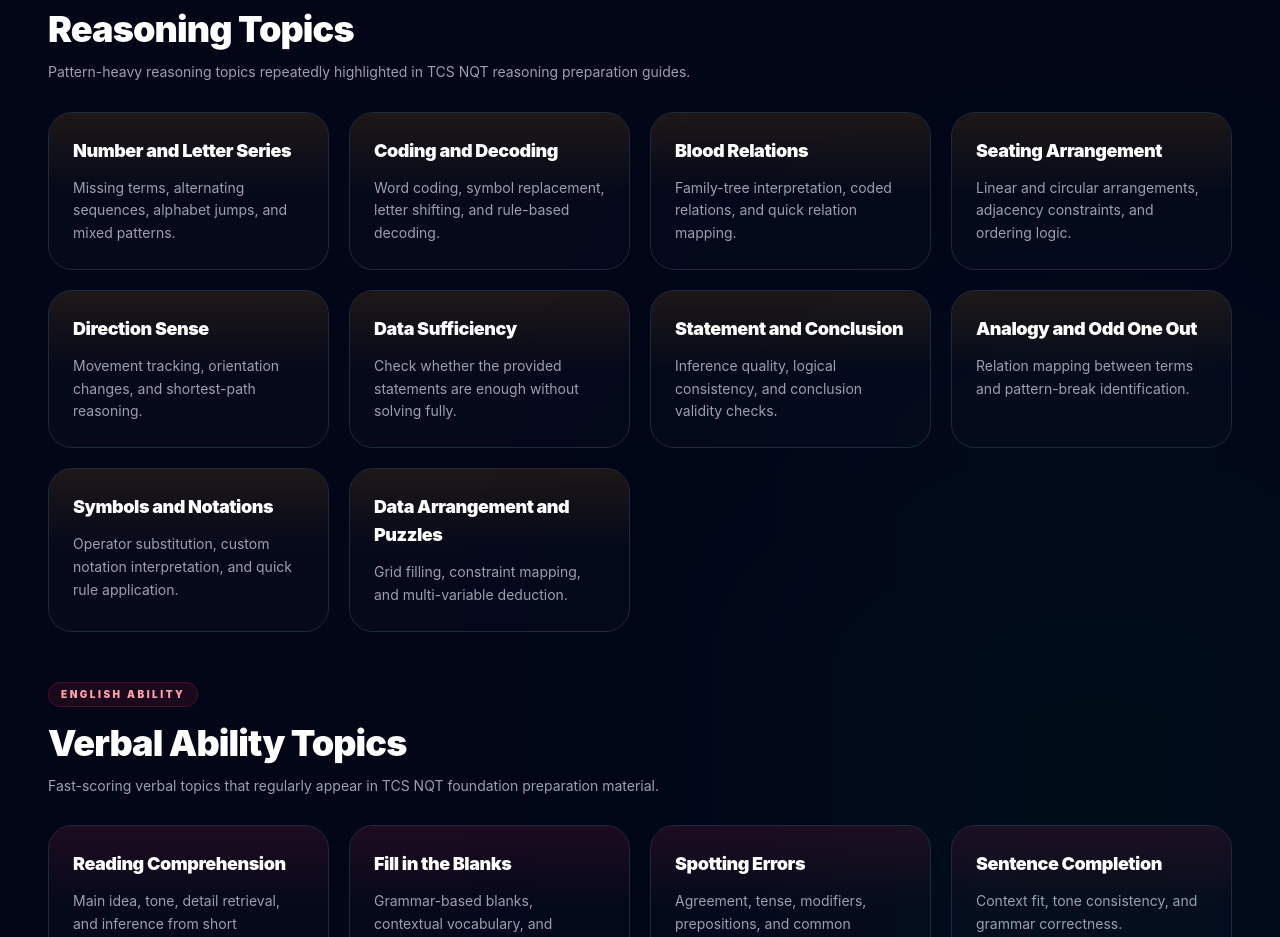
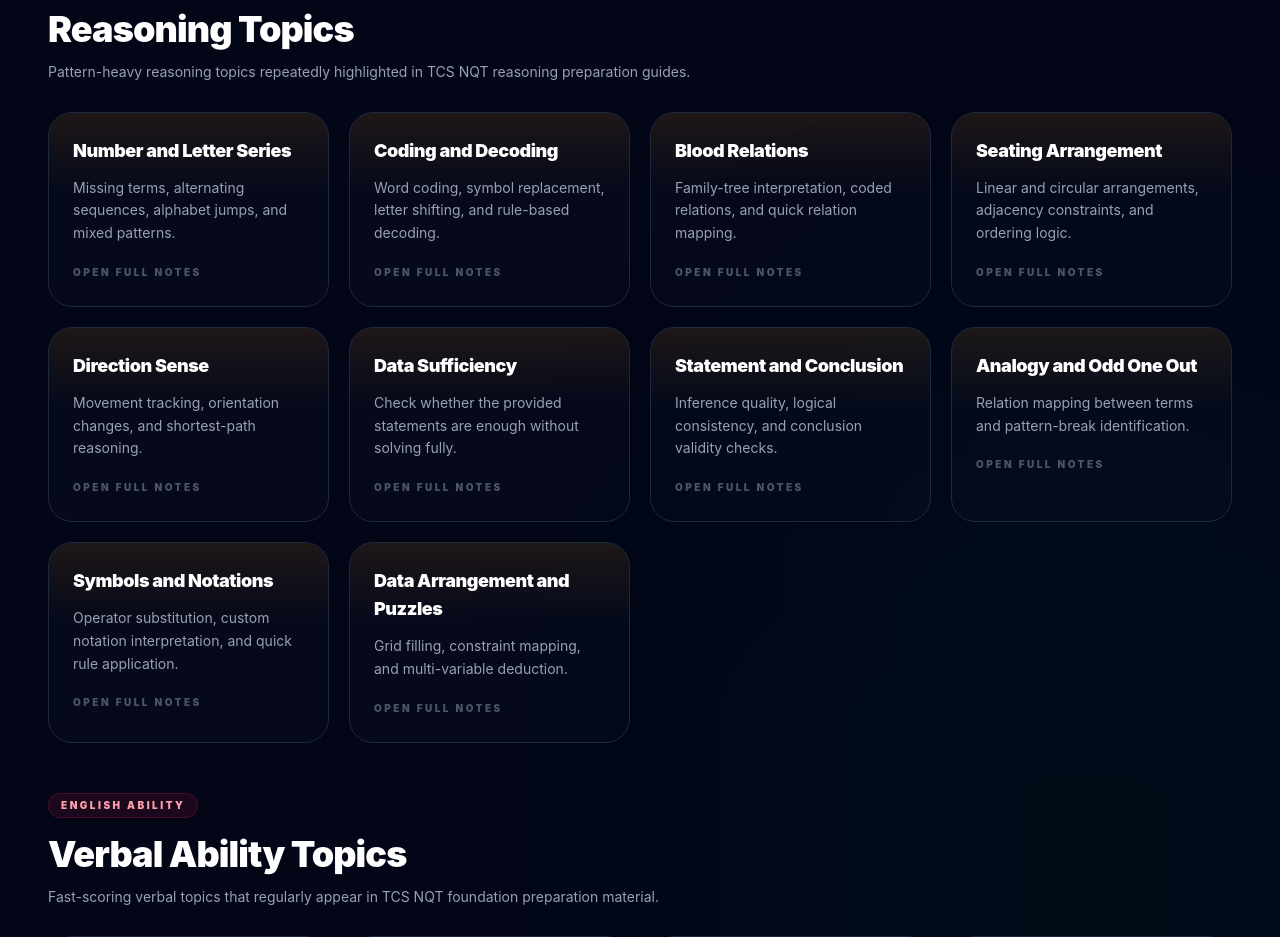
Before and after one commit to shalinisingh0510/codingProfileTracker-frontend, a React (Vite) app: page /exam-guide/tcs-nqt in a window 1280 px wide. Shown: the part 3000-3937 px from the top of the page. Built offline with nearby package versions, Linux system fonts and the light colour scheme; no server answers.

Commit message:
feat: enable routing and dynamic styling for reasoning topics

```diff
--- a/src/data/examGuides.js
+++ b/src/data/examGuides.js
@@ -307,42 +307,52 @@
       accent: 'amber',
       topics: [
         {
+          topicSlug: 'number-and-letter-series',
           title: 'Number and Letter Series',
           summary: 'Missing terms, alternating sequences, alphabet jumps, and mixed patterns.',
         },
         {
+          topicSlug: 'coding-and-decoding',
           title: 'Coding and Decoding',
           summary: 'Word coding, symbol replacement, letter shifting, and rule-based decoding.',
         },
         {
+          topicSlug: 'blood-relations',
           title: 'Blood Relations',
           summary: 'Family-tree interpretation, coded relations, and quick relation mapping.',
         },
         {
+          topicSlug: 'seating-arrangement',
           title: 'Seating Arrangement',
           summary: 'Linear and circular arrangements, adjacency constraints, and ordering logic.',
         },
         {
+          topicSlug: 'direction-sense',
           title: 'Direction Sense',
           summary: 'Movement tracking, orientation changes, and shortest-path reasoning.',
         },
         {
+          topicSlug: 'data-sufficiency',
           title: 'Data Sufficiency',
           summary: 'Check whether the provided statements are enough without solving fully.',
         },
         {
+          topicSlug: 'statement-and-conclusion',
           title: 'Statement and Conclusion',
           summary: 'Inference quality, logical consistency, and conclusion validity checks.',
         },
         {
+          topicSlug: 'analogy-and-odd-one-out',
           title: 'Analogy and Odd One Out',
           summary: 'Relation mapping between terms and pattern-break identification.',
         },
         {
+          topicSlug: 'symbols-and-notations',
           title: 'Symbols and Notations',
           summary: 'Operator substitution, custom notation interpretation, and quick rule application.',
         },
         {
+          topicSlug: 'data-arrangement-and-puzzles',
           title: 'Data Arrangement and Puzzles',
           summary: 'Grid filling, constraint mapping, and multi-variable deduction.',
         },
--- a/src/pages/TcsNqtGuidePage.jsx
+++ b/src/pages/TcsNqtGuidePage.jsx
@@ -405,10 +405,10 @@
                   >
                     <div className={`absolute inset-x-0 top-0 h-20 bg-gradient-to-b ${style.glow} pointer-events-none`} />
                     <div className="relative z-10">
-                      {section.id === 'aptitude-section' ? (
+                      {topic.topicSlug ? (
                         <Link
-                          to={`/exam-guide/tcs-nqt/aptitude/${topic.topicSlug}`}
-                          className="text-lg font-black tracking-tight text-white text-left w-full hover:text-emerald-300 cursor-pointer block"
+                          to={`/exam-guide/tcs-nqt/${section.id.split('-')[0]}/${topic.topicSlug}`}
+                          className={`text-lg font-black tracking-tight text-white text-left w-full cursor-pointer block ${section.id === 'aptitude-section' ? 'hover:text-emerald-300' : section.id === 'reasoning-section' ? 'hover:text-amber-300' : 'hover:text-cyan-300'}`}
                         >
                           {topic.title}
                         </Link>
@@ -420,10 +420,10 @@
                       <p className="text-gray-400 text-sm leading-relaxed mt-3">
                         {topic.summary}
                       </p>
-                      {section.id === 'aptitude-section' && (
+                      {topic.topicSlug && (
                         <Link
-                          to={`/exam-guide/tcs-nqt/aptitude/${topic.topicSlug}`}
-                          className="text-[10px] font-black uppercase tracking-[0.25em] text-gray-600 hover:text-emerald-400 transition-colors mt-5 inline-block"
+                          to={`/exam-guide/tcs-nqt/${section.id.split('-')[0]}/${topic.topicSlug}`}
+                          className={`text-[10px] font-black uppercase tracking-[0.25em] text-gray-600 transition-colors mt-5 inline-block ${section.id === 'aptitude-section' ? 'hover:text-emerald-400' : section.id === 'reasoning-section' ? 'hover:text-amber-400' : 'hover:text-cyan-400'}`}
                         >
                           Open full notes
                         </Link>
```
